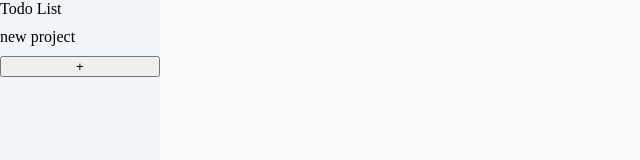
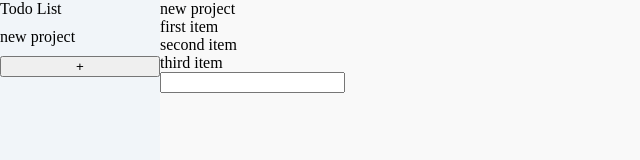
Before and after one commit to kevinbpatel/Todo-List, a website built with webpack: page src/template.html in a window 1280 px wide. Both pictures are taken after a click on the link "new project". Shown: the whole page, without its empty margins (0-640 px from the left). Built offline with nearby package versions, Linux system fonts and the light colour scheme.

Commit message:
fix: fix project title not rendering
Title was actually rendering however it wasn't being visible because it
was blocked by the sidebar. This was fixed by updating the styling of
the body to use flexboxes.

Render in todo items and button to add new todo's in the main container.

```diff
--- a/src/project-renderer.js
+++ b/src/project-renderer.js
@@ -1,6 +1,28 @@
 import { project } from "./project.js";
+import { todoItem } from "./todo-item";
 
-// everything here should be a function that can be called in index as needed
+
+const rerenderTodoItems = (project) => {
+  const todoContainer = document.querySelector("#todo-container");
+
+  todoContainer.replaceChildren();
+
+  project.items.forEach(item => {
+    const todoItem = document.createElement("div");
+
+    const todoTitle = document.createElement("div");
+    const todoDescription = document.createElement("div");
+
+    todoTitle.textContent = item.title;
+    todoDescription.textContent = item.description;
+
+    todoItem.appendChild(todoTitle);
+    todoItem.appendChild(todoDescription);
+
+    todoContainer.appendChild(todoItem);
+  });
+}
+
 
 export const displayProject = (project) => {
 
@@ -10,14 +32,33 @@ export const displayProject = (project) => {
   mainContainer.replaceChildren();
 
   const projectTitle = document.createElement("div");
-  projectTitle.textContent = "test title";
+  projectTitle.textContent = project.title;
 
   mainContainer.appendChild(projectTitle);
 
+  const todoContainer = document.createElement("div");
+  todoContainer.setAttribute("id", "todo-container");
+  todoContainer.style.display = "flex";
+  todoContainer.style.flexDirection = "column";
+  mainContainer.appendChild(todoContainer);
+
   // for each item in the project, render each of the items
+  rerenderTodoItems(project);
 
-  // if its a checkbox, render it differently
+  const addTodoInput = document.createElement("INPUT");
+  addTodoInput.setAttribute("type", "text");
 
+  addTodoInput.addEventListener("keypress", function(event) {
+    if (event.key === "Enter") {
+      event.preventDefault();
+
+      project.addItem(todoItem(addTodoInput.value));
+      rerenderTodoItems(project);
+    }
+  });
+
+  mainContainer.appendChild(addTodoInput);
 
   // add new todo button
+
 }
--- a/src/styles.css
+++ b/src/styles.css
@@ -1,20 +1,24 @@
 body {
   background-color: rgb(249, 249, 249);
   margin: 0;
+  display: flex;
+  height: 100vh;
+  width: 100vw;
 }
 
 #sidebar {
   background-color: rgb(241, 245, 249);
-  height: 100%;
-  width: 160px;
-  position: fixed;
-  z-index: 1;
   display: flex;
   flex-direction: column;
   gap: 10px;
+  flex: 1;
 }
 
 #sidebar-projects {
   display: flex;
   flex-direction: column;
 }
+
+#main-container {
+  flex: 7;
+}
```
